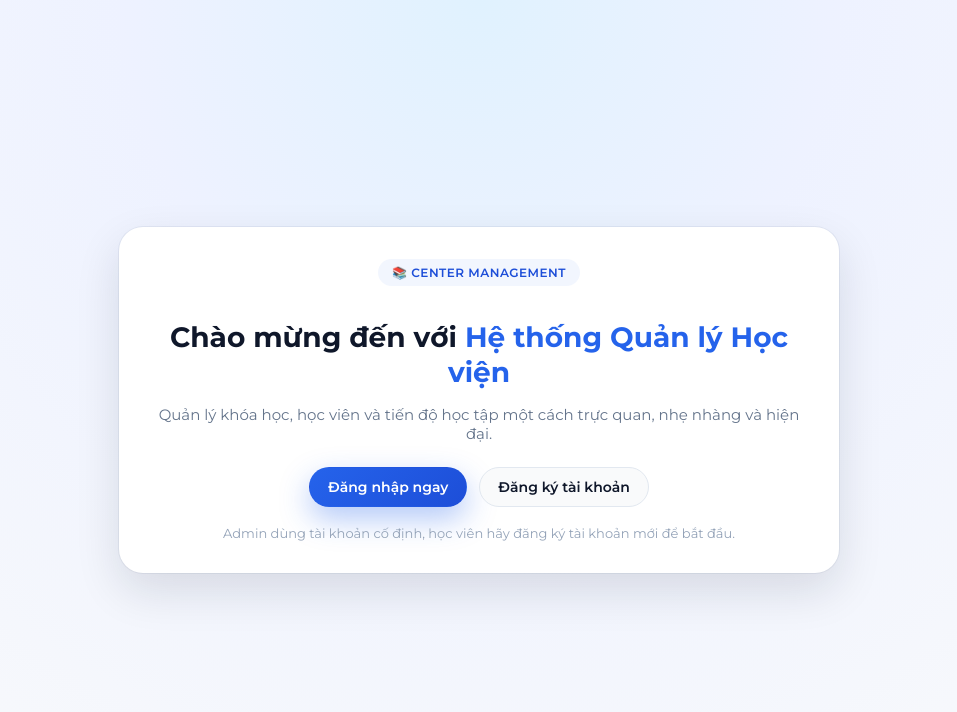
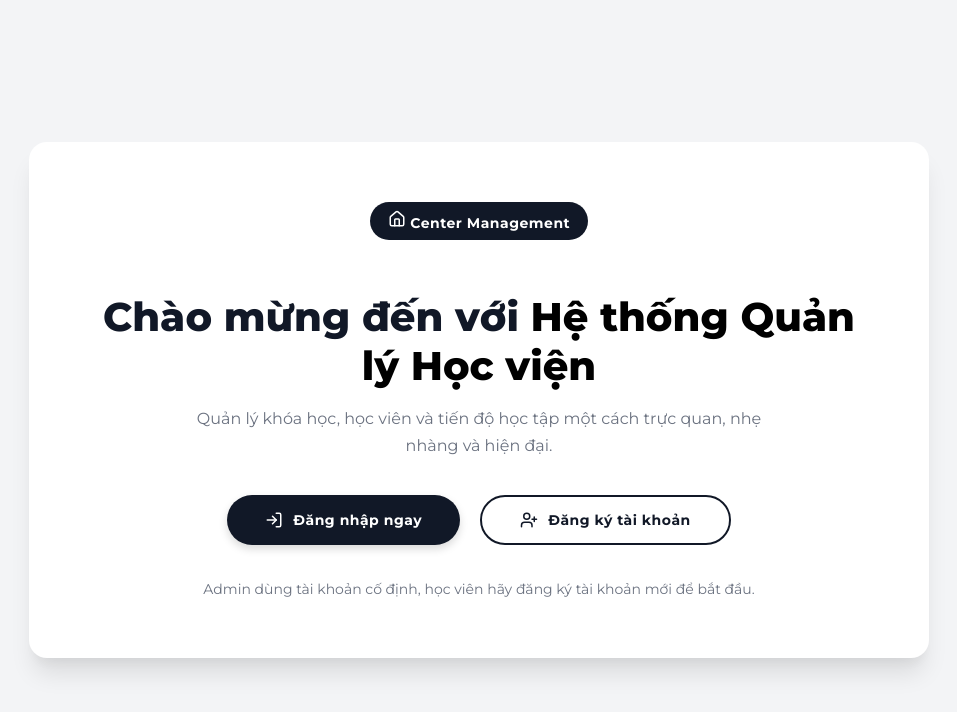
Before and after one commit to vanhduong1508/academy_management_fe, a React (Create React App) app: page / in a window 1280 px wide. Shown: the top 712 px of the page, without its empty margins (161-1118 px from the left). Built offline with nearby package versions, Linux system fonts and the light colour scheme.

Commit message:
update homePages

```diff
--- a/package.json
+++ b/package.json
@@ -13,6 +13,7 @@
     "@types/react": "^19.2.7",
     "@types/react-dom": "^19.2.3",
     "axios": "^1.13.2",
+    "lucide-react": "^0.555.0",
     "react": "^19.2.0",
     "react-dom": "^19.2.0",
     "react-icons": "^5.5.0",
--- a/src/components/common/Button/Button.tsx
+++ b/src/components/common/Button/Button.tsx
@@ -10,9 +10,16 @@ interface ButtonProps extends React.ButtonHTMLAttributes<HTMLButtonElement> {
     isLoading?: boolean;
 }
 
-const Button: React.FC<ButtonProps> = ({ variant = 'primary', size = 'medium', children, className, ...props }) => {
+const Button: React.FC<ButtonProps> = ({
+    variant = 'primary',
+    size = 'medium',
+    children,
+    className,
+    isLoading = false,
+    disabled,
+    ...props
+}) => {
 
-    // Ghép các class lại:
     const classNames = [
         'btn',
         `btn-${variant}`,
@@ -23,9 +30,16 @@ const Button: React.FC<ButtonProps> = ({ variant = 'primary', size = 'medium', c
     return (
         <button
             className={classNames}
+            disabled={disabled || isLoading}
             {...props}
         >
-            {children}
+            {isLoading ? (
+                <>
+                    <span className="spinner"></span> Đang xử lý...
+                </>
+            ) : (
+                children
+            )}
         </button>
     );
 };
--- a/src/pages/public/HomePage.tsx
+++ b/src/pages/public/HomePage.tsx
@@ -1,31 +1,37 @@
-import React from 'react';
-import { Link } from 'react-router-dom';
-import styles from '../../styles/HomePage.module.css';
+import React from "react";
+import { Link } from "react-router-dom";
+import { Home, LogIn, UserPlus } from "lucide-react";
+import styles from "../../styles/HomePage.module.css";
 
 const HomePage: React.FC = () => {
   return (
     <div className={styles.pageWrapper}>
       <div className={styles.heroCard}>
-        <div className={styles.badge}>📚 Center Management</div>
+        <div className={styles.badge}>
+          <Home size={18} /> Center Management
+        </div>
+
         <h1 className={styles.title}>
           Chào mừng đến với <span>Hệ thống Quản lý Học viện</span>
         </h1>
+
         <p className={styles.subtitle}>
-          Quản lý khóa học, học viên và tiến độ học tập một cách trực quan, nhẹ nhàng
-          và hiện đại.
+          Quản lý khóa học, học viên và tiến độ học tập một cách trực quan, nhẹ
+          nhàng và hiện đại.
         </p>
 
         <div className={styles.ctaGroup}>
           <Link to="/login" className={styles.primaryBtn}>
-            Đăng nhập ngay
+            <LogIn size={18} /> Đăng nhập ngay
           </Link>
           <Link to="/register" className={styles.secondaryBtn}>
-            Đăng ký tài khoản
+            <UserPlus size={18} /> Đăng ký tài khoản
           </Link>
         </div>
 
         <div className={styles.helperText}>
-          Admin dùng tài khoản cố định, học viên hãy đăng ký tài khoản mới để bắt đầu.
+          Admin dùng tài khoản cố định, học viên hãy đăng ký tài khoản mới để
+          bắt đầu.
         </div>
       </div>
     </div>
--- a/src/styles/HomePage.module.css
+++ b/src/styles/HomePage.module.css
@@ -1,130 +1,127 @@
+@import url('https://fonts.googleapis.com/css2?family=Montserrat:wght@400;500;600;700;800&display=swap');
+
+:root {
+  --primary-black: #111827;
+  --text-main: #1f2937;
+  --text-secondary: #6b7280;
+  --white: #ffffff;
+
+  --shadow-card: 0 20px 25px -5px rgba(0, 0, 0, 0.1),
+                 0 10px 10px -5px rgba(0, 0, 0, 0.04);
+}
+
 .pageWrapper {
   min-height: 100vh;
-  padding: 40px 16px;
+  background: #f3f4f6;
   display: flex;
   align-items: center;
   justify-content: center;
-  background: radial-gradient(circle at top, #e0f2fe 0, #eef2ff 35%, #f9fafb 100%);
+  padding: 40px 20px;
+  font-family: "Montserrat", sans-serif;
 }
 
+/* ==== Hero Card ==== */
 .heroCard {
-  max-width: 720px;
-  width: 100%;
-  background: #ffffff;
-  border-radius: 24px;
-  padding: 32px 28px;
-  box-shadow:
-    0 18px 45px rgba(15, 23, 42, 0.12),
-    0 0 0 1px rgba(148, 163, 184, 0.15);
+  width: 900px;
+  max-width: 95%;
+  background: var(--white);
+  border-radius: 18px;
+  box-shadow: var(--shadow-card);
+  padding: 60px 50px;
   text-align: center;
+  animation: fadeIn 0.7s ease;
 }
 
-.badge {
-  display: inline-flex;
-  align-items: center;
-  justify-content: center;
-  padding: 6px 14px;
-  font-size: 12px;
-  border-radius: 999px;
-  background: rgba(37, 99, 235, 0.06);
-  color: #1d4ed8;
-  font-weight: 600;
-  margin-bottom: 16px;
-  letter-spacing: 0.04em;
-  text-transform: uppercase;
+@keyframes fadeIn {
+  from { opacity: 0; transform: translateY(20px); }
+  to { opacity: 1; transform: translateY(0); }
 }
 
+/* Badge */
+.badge {
+  display: inline-block;
+  background: #111827;
+  color: var(--white);
+  padding: 8px 18px;
+  border-radius: 30px;
+  font-size: 14px;
+  font-weight: 700;
+  margin-bottom: 25px;
+  letter-spacing: 0.5px;
+}
+
+/* Title */
 .title {
-  font-size: 28px;
-  line-height: 1.25;
-  margin-bottom: 12px;
-  color: #0f172a;
-  font-weight: 700;
+  font-size: 40px;
+  font-weight: 800;
+  color: var(--primary-black);
+  margin-bottom: 15px;
 }
 
 .title span {
-  color: #2563eb;
+  color: #000;
 }
 
+/* Subtitle */
 .subtitle {
-  font-size: 15px;
-  color: #64748b;
-  margin-bottom: 24px;
+  color: var(--text-secondary);
+  font-size: 16px;
+  line-height: 1.7;
+  max-width: 600px;
+  margin: 0 auto 35px;
 }
 
+/* CTA Buttons */
 .ctaGroup {
+  margin: 25px 0 35px;
   display: flex;
-  flex-wrap: wrap;
-  gap: 12px;
+  gap: 20px;
   justify-content: center;
-  margin-bottom: 18px;
 }
 
 .primaryBtn,
 .secondaryBtn {
-  display: inline-flex;
+  padding: 14px 38px;
+  border-radius: 50px;
+  font-size: 14px;
+  font-weight: 700;
+  text-decoration: none;
+  letter-spacing: 0.5px;
+  transition: all 0.35s ease;
+  display: flex;
   align-items: center;
-  justify-content: center;
-  min-width: 150px;
-  padding: 10px 18px;
-  border-radius: 999px;
-  font-size: 14px;
-  font-weight: 600;
-  text-decoration: none;
-  border: 1px solid transparent;
-  transition:
-    transform 0.15s ease,
-    box-shadow 0.15s ease,
-    background-color 0.15s ease,
-    color 0.15s ease,
-    border-color 0.15s ease;
+  gap: 10px;
 }
 
+/* Primary Button */
 .primaryBtn {
-  background: linear-gradient(135deg, #2563eb, #1d4ed8);
-  color: #ffffff;
-  box-shadow: 0 12px 30px rgba(37, 99, 235, 0.35);
+  background: var(--primary-black);
+  color: var(--white);
+  box-shadow: 0 4px 8px rgba(0,0,0,0.15);
 }
 
 .primaryBtn:hover {
-  transform: translateY(-1px);
-  box-shadow: 0 16px 40px rgba(37, 99, 235, 0.45);
+  background: #000;
+  transform: translateY(-2px);
+  box-shadow: 0 10px 18px rgba(0,0,0,0.25);
 }
 
+/* Secondary Button */
 .secondaryBtn {
-  background: #f9fafb;
-  color: #0f172a;
-  border-color: #e2e8f0;
+  background: var(--white);
+  color: var(--primary-black);
+  border: 2px solid var(--primary-black);
 }
 
 .secondaryBtn:hover {
-  background: #e5edff;
-  color: #1d4ed8;
-  border-color: #bfdbfe;
+  background: var(--primary-black);
+  color: var(--white);
+  transform: translateY(-2px);
 }
 
+/* Helper */
 .helperText {
-  font-size: 13px;
-  color: #94a3b8;
-  margin-top: 8px;
+  margin-top: 10px;
+  font-size: 14px;
+  color: var(--text-secondary);
 }
-
-/* Mobile tweak */
-@media (max-width: 640px) {
-  .heroCard {
-    padding: 24px 18px;
-  }
-
-  .title {
-    font-size: 22px;
-  }
-
-  .subtitle {
-    font-size: 14px;
-  }
-
-  .primaryBtn,
-  .secondaryBtn {
-    width: 100%;
-  }
-}
```
Also changed, not shown: 1 other file (tests, documents, lock files or other folders).
